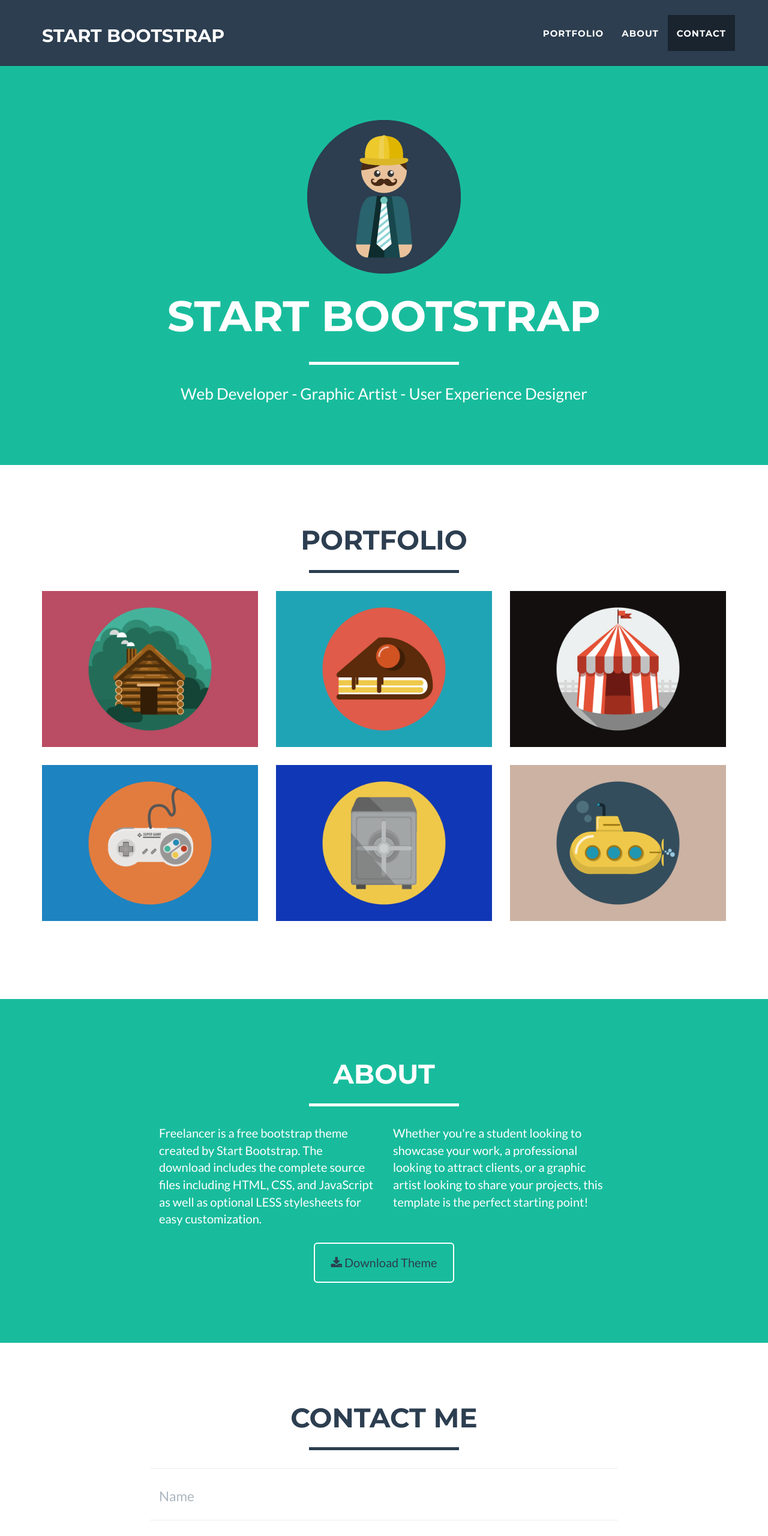
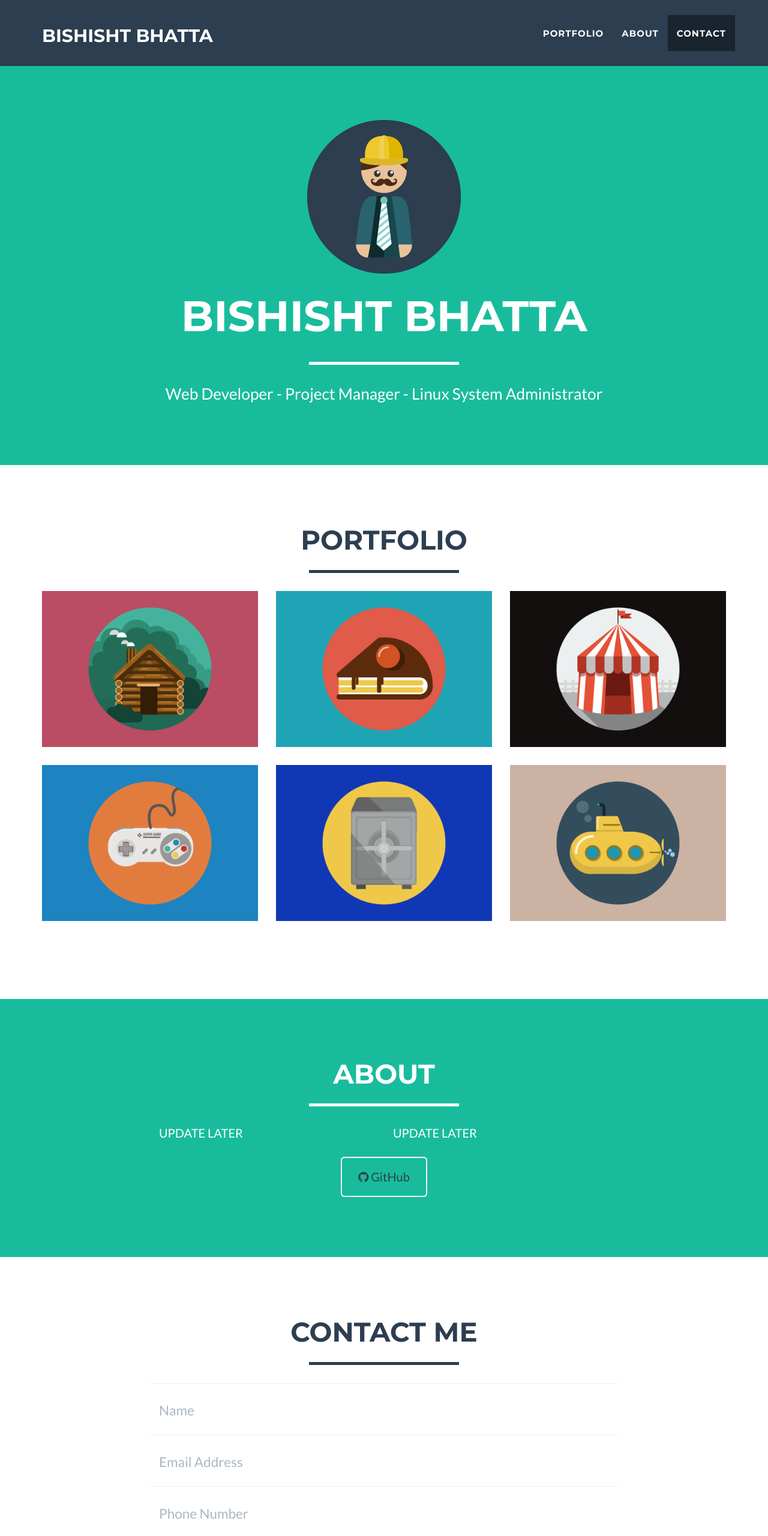
Before and after one commit to bishisht/bishisht.github.io, a plain HTML site: page index.html in a window 1280 px wide. Shown: the top 2560 px of the page at 60% size. Drawn offline with nearby package versions, Linux system fonts and the light colour scheme.

Commit message:
modified a little. need to modify later

```diff
--- a/index.html
+++ b/index.html
@@ -9,7 +9,7 @@
     <meta name="description" content="">
     <meta name="author" content="">
 
-    <title>Freelancer - Start Bootstrap Theme</title>
+    <title>Bishisht Bhatta - Freelancer - Linux System Administrator, Full Stack Web Developer, Scrum Master</title>
 
     <!-- Bootstrap Core CSS - Uses Bootswatch Flatly Theme: http://bootswatch.com/flatly/ -->
     <link href="css/bootstrap.min.css" rel="stylesheet">
@@ -44,7 +44,7 @@
                     <span class="icon-bar"></span>
                     <span class="icon-bar"></span>
                 </button>
-                <a class="navbar-brand" href="#page-top">Start Bootstrap</a>
+                <a class="navbar-brand" href="#page-top">Bishisht Bhatta</a>
             </div>
 
             <!-- Collect the nav links, forms, and other content for toggling -->
@@ -76,9 +76,9 @@
                 <div class="col-lg-12">
                     <img class="img-responsive" src="img/profile.png" alt="">
                     <div class="intro-text">
-                        <span class="name">Start Bootstrap</span>
+                        <span class="name">Bishisht Bhatta</span>
                         <hr class="star-light">
-                        <span class="skills">Web Developer - Graphic Artist - User Experience Designer</span>
+                        <span class="skills">Web Developer - Project Manager - Linux System Administrator</span>
                     </div>
                 </div>
             </div>
@@ -170,14 +170,14 @@
             </div>
             <div class="row">
                 <div class="col-lg-4 col-lg-offset-2">
-                    <p>Freelancer is a free bootstrap theme created by Start Bootstrap. The download includes the complete source files including HTML, CSS, and JavaScript as well as optional LESS stylesheets for easy customization.</p>
+                    <p>UPDATE LATER</p>
                 </div>
                 <div class="col-lg-4">
-                    <p>Whether you're a student looking to showcase your work, a professional looking to attract clients, or a graphic artist looking to share your projects, this template is the perfect starting point!</p>
+                    <p>UPDATE LATER</p>
                 </div>
                 <div class="col-lg-8 col-lg-offset-2 text-center">
-                    <a href="#" class="btn btn-lg btn-outline">
-                        <i class="fa fa-download"></i> Download Theme
+                    <a href="http://www.github.com/bishisht" class="btn btn-lg btn-outline">
+                        <i class="fa fa-github"></i> GitHub
                     </a>
                 </div>
             </div>
@@ -246,19 +246,19 @@
                 <div class="row">
                     <div class="footer-col col-md-4">
                         <h3>Location</h3>
-                        <p>3481 Melrose Place<br>Beverly Hills, CA 90210</p>
+                        <p>Santoshi Tol<br>Aithpur, MNR, Nepal 10400</p>
                     </div>
                     <div class="footer-col col-md-4">
                         <h3>Around the Web</h3>
                         <ul class="list-inline">
                             <li>
-                                <a href="#" class="btn-social btn-outline"><i class="fa fa-fw fa-facebook"></i></a>
+                                <a href="http://www.facebook.com/kale.moro" class="btn-social btn-outline"><i class="fa fa-fw fa-facebook"></i></a>
                             </li>
                             <li>
                                 <a href="#" class="btn-social btn-outline"><i class="fa fa-fw fa-google-plus"></i></a>
                             </li>
                             <li>
-                                <a href="#" class="btn-social btn-outline"><i class="fa fa-fw fa-twitter"></i></a>
+                                <a href="https://twitter.com/bishishtb/" class="btn-social btn-outline"><i class="fa fa-fw fa-twitter"></i></a>
                             </li>
                             <li>
                                 <a href="#" class="btn-social btn-outline"><i class="fa fa-fw fa-linkedin"></i></a>
@@ -279,7 +279,7 @@
             <div class="container">
                 <div class="row">
                     <div class="col-lg-12">
-                        Copyright &copy; Your Website 2014
+                        Copyright &copy; Your Website 2015
                     </div>
                 </div>
             </div>
```
